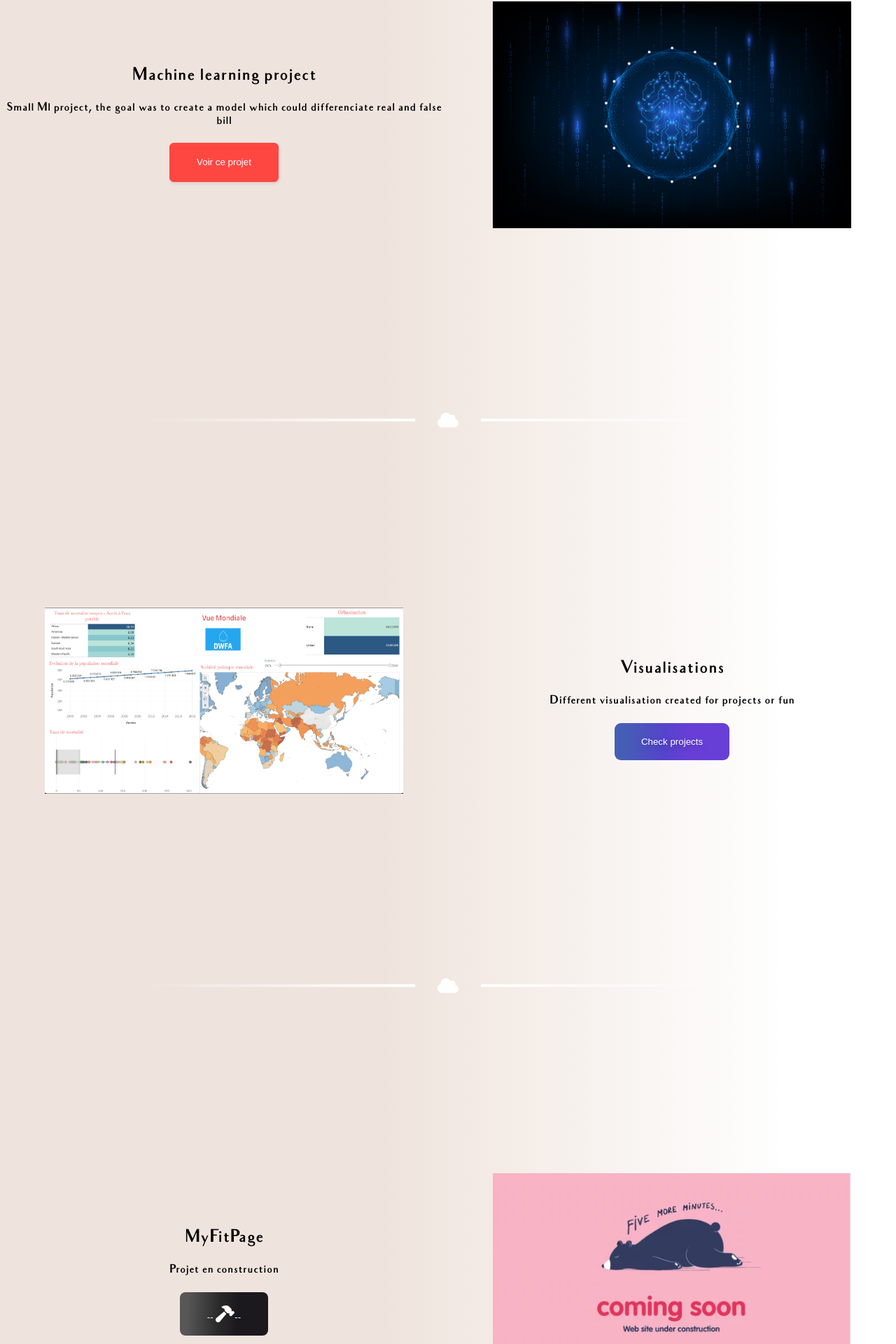
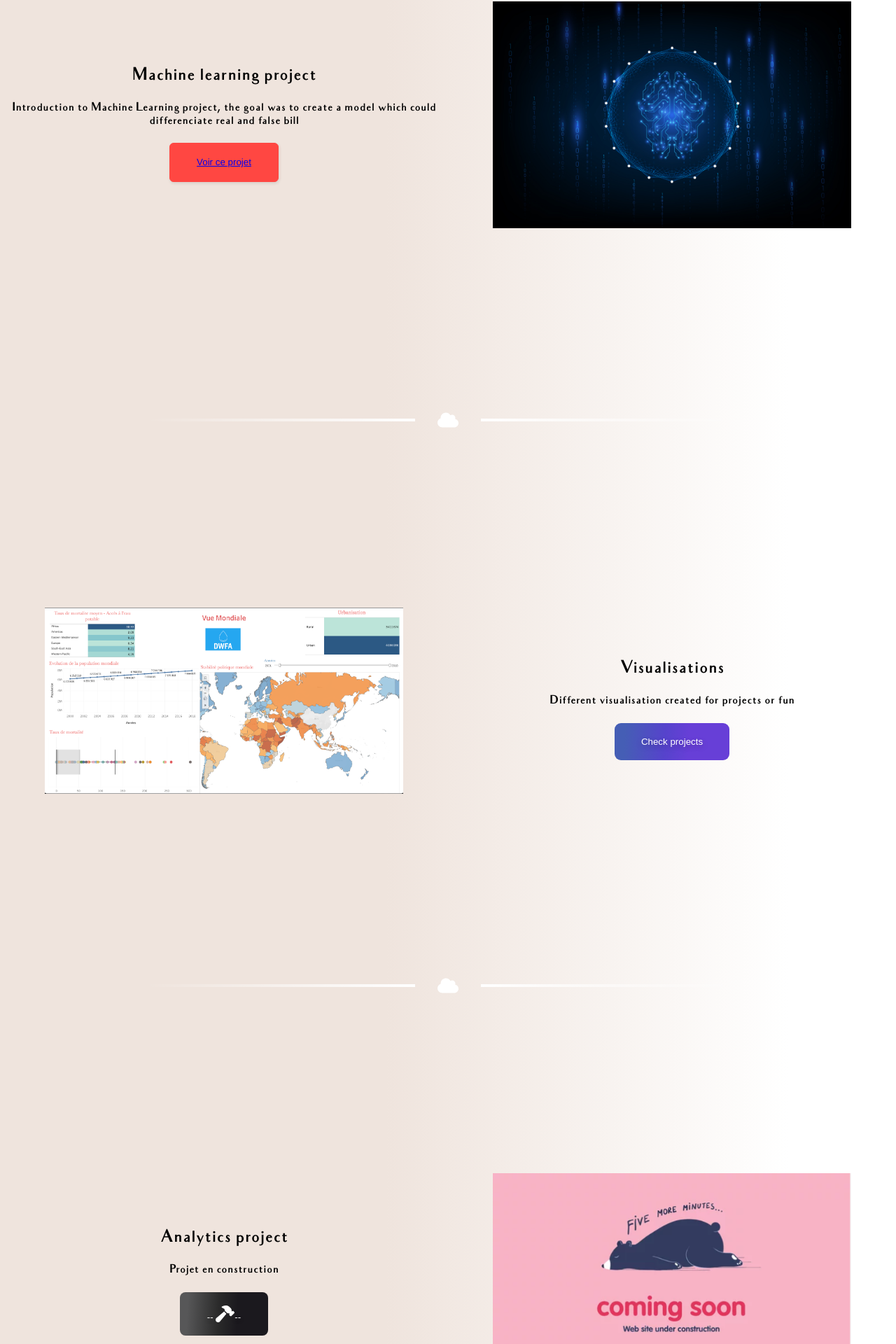
Before and after one commit to Moussashi/moussasy-analytics, a Vue app: page /portfolio/work in a window 1280 px wide. Shown: the part 377-2297 px from the top of the page at 70% size. Built offline with nearby package versions, Linux system fonts and the light colour scheme.

Commit message:
ML link added

```diff
--- a/src/components/Work.vue
+++ b/src/components/Work.vue
@@ -30,13 +30,15 @@
         <!-- How i work -->
         <h1 v-if="english">My Projects</h1>
         <h1 v-else>Mes projets</h1>
+
         <section>
+            <!-- PROJET OPENCLASSROOMS -->
             <div class="projects">
                 <div class="prjTxt">
                     <h2>Machine learning project</h2>
-                    <h4 v-if="english">Small Ml project, the goal was to create a model which could differenciate real and false bill</h4>
+                    <h4 v-if="english">Introduction to Machine Learning project, the goal was to create a model which could differenciate real and false bill</h4>
                     <h4 v-else>Projet d'introduction au Machine learning, le but étant de créer un model pouvant différencier vrais et faux billets</h4>
-                    <button class="btn1">Voir ce projet</button>
+                    <button class="btn1"><a href="https://github.com/Moussashi/ML-introduction/blob/main/SY_Moussa_P10%20code.ipynb" target="_blank" rel="noopener noreferrer">Voir ce projet</a></button>
                 </div>
                 <div class="prjImg">
                     <img src="../assets/machine.jpeg" alt="">
@@ -45,6 +47,7 @@
 
             <div class="separator"><fa class="icon" icon="cloud"/></div>
 
+            <!-- TABLEAU PUBLIC -->
             <div class="projects">
                 <div class="prjImg">
                     <img src="../assets/map.png" alt="">
@@ -60,9 +63,11 @@
 
             <div class="separator"><fa class="icon" icon="cloud"/></div>
 
+
+
             <div class="projects">
                 <div class="prjTxt">
-                    <h2>MyFitPage</h2>
+                    <h2>Analytics project</h2>
                     <h4>Projet en construction</h4>
                     <button class="btn3">-- <fa class="icon" icon="hammer"/>--</button>
                 </div>
```
Also changed, not shown: 2 other files (tests, documents, lock files or other folders).
